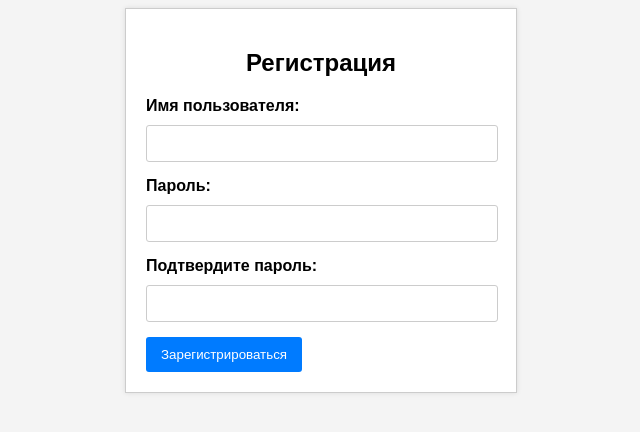
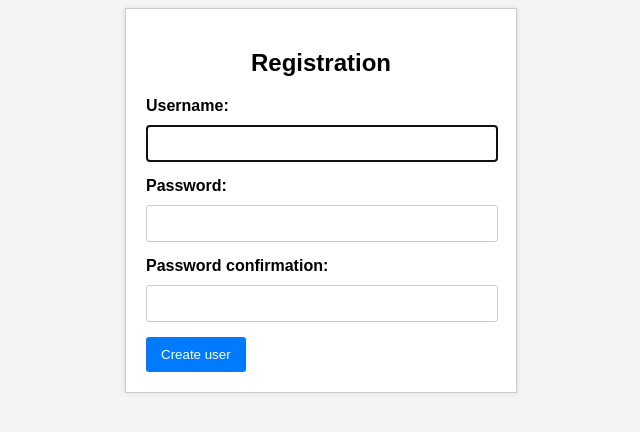
Before and after one commit to gReen7aRRow/NoNameApp, a Django app: page /register/ in a window 1280 px wide. Shown: the top 432 px of the page, without its empty margins (319-959 px from the left). Run offline with Django 4.2, Linux system fonts and the light colour scheme.

Commit message:
create auth and register logic

```diff
--- /dev/null
+++ b/apps/account/forms.py
@@ -0,0 +1,13 @@
+from django.contrib.auth.forms import AuthenticationForm, UserCreationForm
+
+
+class AccountLoginForm(AuthenticationForm):
+    pass
+
+
+class AccountRegisterForm(UserCreationForm):
+
+    def __init__(self, *args, **kwargs):
+        super(AccountRegisterForm, self).__init__(*args, **kwargs)
+        for fieldname in ['username', 'password1', 'password2']:
+            self.fields[fieldname].help_text = None
--- a/apps/account/views.py
+++ b/apps/account/views.py
@@ -1,16 +1,34 @@
-from django.views.generic import TemplateView
-from django.contrib.auth.views import LogoutView
 from django.urls import reverse_lazy
+from django.contrib.auth import authenticate, login
+from django.shortcuts import redirect
+from django.views.generic import FormView
+from django.contrib.auth.views import LoginView, LogoutView
+from .forms import AccountLoginForm, AccountRegisterForm
 
 
-class LoginUserView(TemplateView):
+class LoginUserView(LoginView):
 
     template_name = 'account/login.html'
+    form_class = AccountLoginForm
 
 
-class RegisterUserView(TemplateView):
+class RegisterUserView(FormView):
 
     template_name = 'account/register.html'
+    form_class = AccountRegisterForm
+    success_url = reverse_lazy('index')
+
+    def form_valid(self, form):
+
+        form.save()
+
+        username = self.request.POST['username']
+        password = self.request.POST['password1']
+
+        user = authenticate(username=username, password=password)
+        login(self.request, user)
+
+        return redirect(self.success_url)
 
 
 class LogoutUserView(LogoutView):
--- a/django_app/settings.py
+++ b/django_app/settings.py
@@ -78,6 +78,8 @@ TEMPLATES = [
 
 WSGI_APPLICATION = 'django_app.wsgi.application'
 
+LOGIN_REDIRECT_URL = '/'
+
 
 # Database
 # https://docs.djangoproject.com/en/4.2/ref/settings/#databases
--- a/templates/account/register.html
+++ b/templates/account/register.html
@@ -1,7 +1,7 @@
 <!DOCTYPE html>
 <html>
 <head>
-    <title>Регистрация</title>
+    <title>Registration</title>
 
     {% load static %}
 
@@ -9,18 +9,13 @@
 </head>
 <body>
     <div class="container">
-        <h2>Регистрация</h2>
+        <h2>Registration</h2>
         <form method="post">
-            <label for="username">Имя пользователя:</label>
-            <input type="text" id="username" name="username" required><br>
 
-            <label for="password">Пароль:</label>
-            <input type="password" id="password" name="password" required><br>
+            {% csrf_token %}
+            {{ form }}
 
-            <label for="confirm_password">Подтвердите пароль:</label>
-            <input type="password" id="confirm_password" name="confirm_password" required><br>
-
-            <input type="submit" value="Зарегистрироваться">
+            <input type="submit" value="Create user">
         </form>
     </div>
 </body>
--- a/templates/main/index.html
+++ b/templates/main/index.html
@@ -9,5 +9,7 @@
     bla
     <a href="{% url 'login' %}">login</a>
     <a href="{% url 'register' %}">register</a>
+    <a href="{% url 'logout' %}">logout</a>
+    {{ user.username }}
 </body>
 </html>
```
Also changed, not shown: templates/account/login.html (+5 -7 lines).
